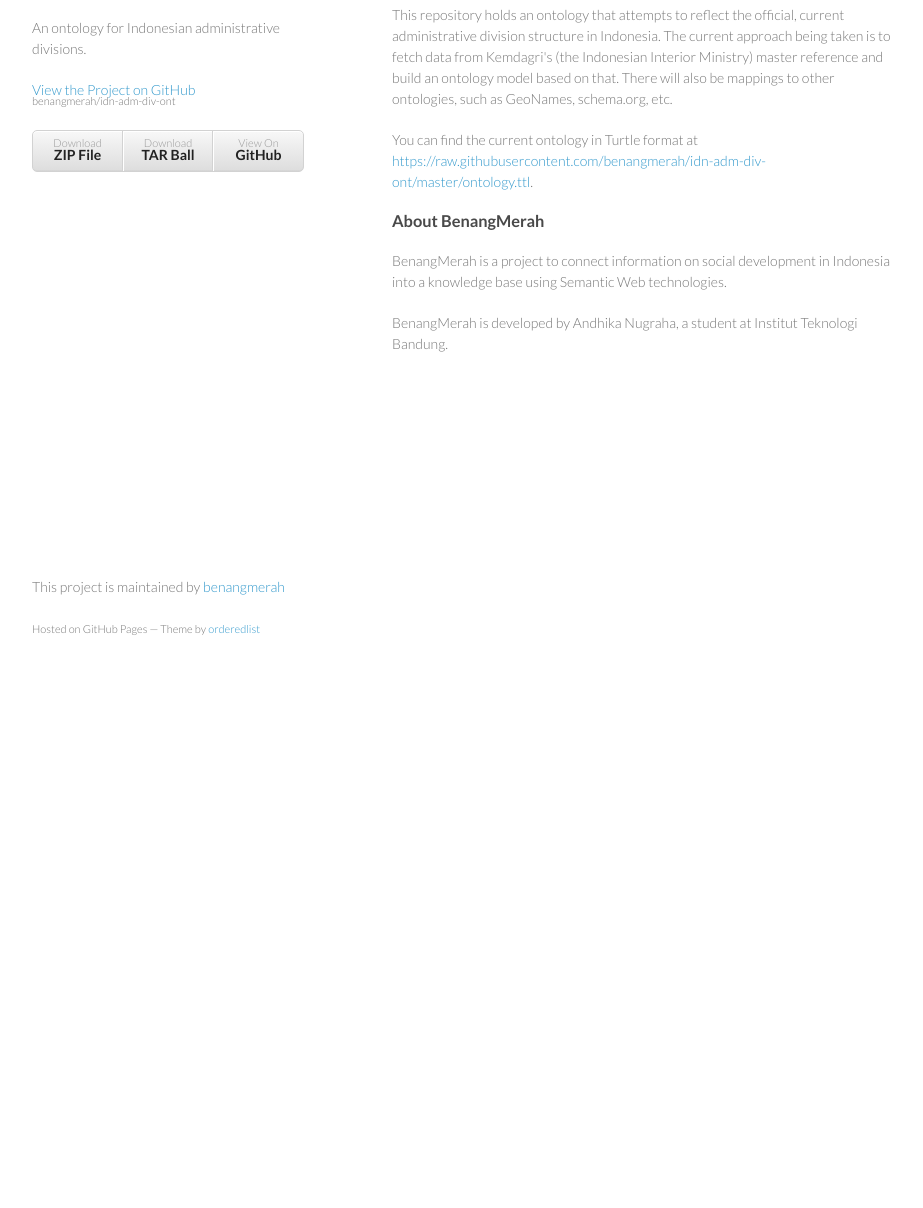
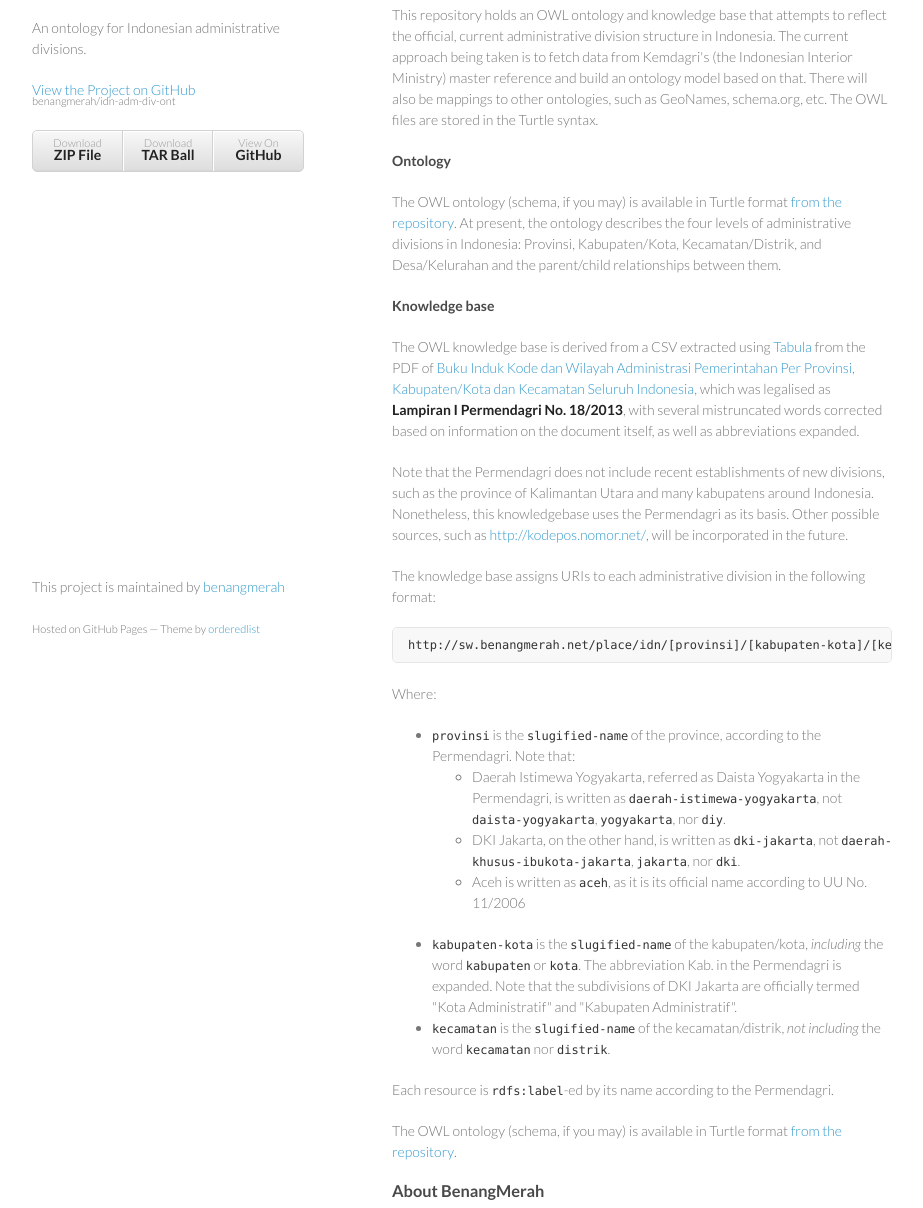
Before and after one commit to benangmerah/wilayah, a plain HTML site: page index.html in a window 1280 px wide. Shown: the part 92-1300 px from the top of the page, without its empty margins (178-1101 px from the left). Before the commit the page ends 800 px from the top, so only its background shows below. Drawn offline with Linux system fonts and the light colour scheme.

Commit message:
Create gh-pages branch via GitHub

```diff
--- a/index.html
+++ b/index.html
@@ -31,9 +31,44 @@
         <h3>
 <a name="about-idn-adm-div-ont" class="anchor" href="#about-idn-adm-div-ont"><span class="octicon octicon-link"></span></a>About idn-adm-div-ont</h3>
 
-<p>This repository holds an ontology that attempts to reflect the official, current administrative division structure in Indonesia. The current approach being taken is to fetch data from Kemdagri's (the Indonesian Interior Ministry) master reference and build an ontology model based on that. There will also be mappings to other ontologies, such as GeoNames, schema.org, etc.</p>
+<p>This repository holds an OWL ontology and knowledge base that attempts to reflect the official, current administrative division structure in Indonesia. The current approach being taken is to fetch data from Kemdagri's (the Indonesian Interior Ministry) master reference and build an ontology model based on that. There will also be mappings to other ontologies, such as GeoNames, schema.org, etc. The OWL files are stored in the Turtle syntax.</p>
 
-<p>You can find the current ontology in Turtle format at<br><a href="https://raw.githubusercontent.com/benangmerah/idn-adm-div-ont/master/ontology.ttl">https://raw.githubusercontent.com/benangmerah/idn-adm-div-ont/master/ontology.ttl</a>.</p>
+<h4>
+<a name="ontology" class="anchor" href="#ontology"><span class="octicon octicon-link"></span></a>Ontology</h4>
+
+<p>The OWL ontology (schema, if you may) is available in Turtle format <a href="https://raw.githubusercontent.com/benangmerah/idn-adm-div-ont/master/ontology.ttl">from the repository</a>. At present, the ontology describes the four levels of administrative divisions in Indonesia: Provinsi, Kabupaten/Kota, Kecamatan/Distrik, and Desa/Kelurahan and the parent/child relationships between them.</p>
+
+<h4>
+<a name="knowledge-base" class="anchor" href="#knowledge-base"><span class="octicon octicon-link"></span></a>Knowledge base</h4>
+
+<p>The OWL knowledge base is derived from a CSV extracted using <a href="http://tabula.nerdpower.org/">Tabula</a> from the PDF of <a href="http://www.kemendagri.go.id/pages/data-wilayah">Buku Induk Kode dan Wilayah Administrasi Pemerintahan Per Provinsi, Kabupaten/Kota dan Kecamatan Seluruh Indonesia</a>, which was legalised as <strong>Lampiran I Permendagri No. 18/2013</strong>, with several mistruncated words corrected based on information on the document itself, as well as abbreviations expanded.</p>
+
+<p>Note that the Permendagri does not include recent establishments of new divisions, such as the province of Kalimantan Utara and many kabupatens around Indonesia. Nonetheless, this knowledgebase uses the Permendagri as its basis. Other possible sources, such as <a href="http://kodepos.nomor.net/">http://kodepos.nomor.net/</a>, will be incorporated in the future.</p>
+
+<p>The knowledge base assigns URIs to each administrative division in the following format:</p>
+
+<pre><code>http://sw.benangmerah.net/place/idn/[provinsi]/[kabupaten-kota]/[kecamatan]
+</code></pre>
+
+<p>Where:</p>
+
+<ul>
+<li>
+<code>provinsi</code> is the <code>slugified-name</code> of the province, according to the Permendagri. Note that:
+
+<ul>
+<li>Daerah Istimewa Yogyakarta, referred as Daista Yogyakarta in the Permendagri, is written as <code>daerah-istimewa-yogyakarta</code>, not <code>daista-yogyakarta</code>, <code>yogyakarta</code>, nor <code>diy</code>.</li>
+<li>DKI Jakarta, on the other hand, is written as <code>dki-jakarta</code>, not <code>daerah-khusus-ibukota-jakarta</code>, <code>jakarta</code>, nor <code>dki</code>.</li>
+<li>Aceh is written as <code>aceh</code>, as it is its official name according to UU No. 11/2006</li>
+</ul>
+</li>
+<li>
+<code>kabupaten-kota</code> is the <code>slugified-name</code> of the kabupaten/kota, <em>including</em> the word <code>kabupaten</code> or <code>kota</code>. The abbreviation Kab. in the Permendagri is expanded. Note that the subdivisions of DKI Jakarta are officially termed "Kota Administratif" and "Kabupaten Administratif".</li>
+<li>
+<code>kecamatan</code> is the <code>slugified-name</code> of the kecamatan/distrik, <em>not including</em> the word <code>kecamatan</code> nor <code>distrik</code>.</li>
+</ul><p>Each resource is <code>rdfs:label</code>-ed by its name according to the Permendagri.</p>
+
+<p>The OWL ontology (schema, if you may) is available in Turtle format <a href="https://raw.githubusercontent.com/benangmerah/idn-adm-div-ont/master/instances.ttl">from the repository</a>.</p>
 
 <h3>
 <a name="about-benangmerah" class="anchor" href="#about-benangmerah"><span class="octicon octicon-link"></span></a>About BenangMerah</h3>
```
Also changed, not shown: params.json (+1 -1 lines).
